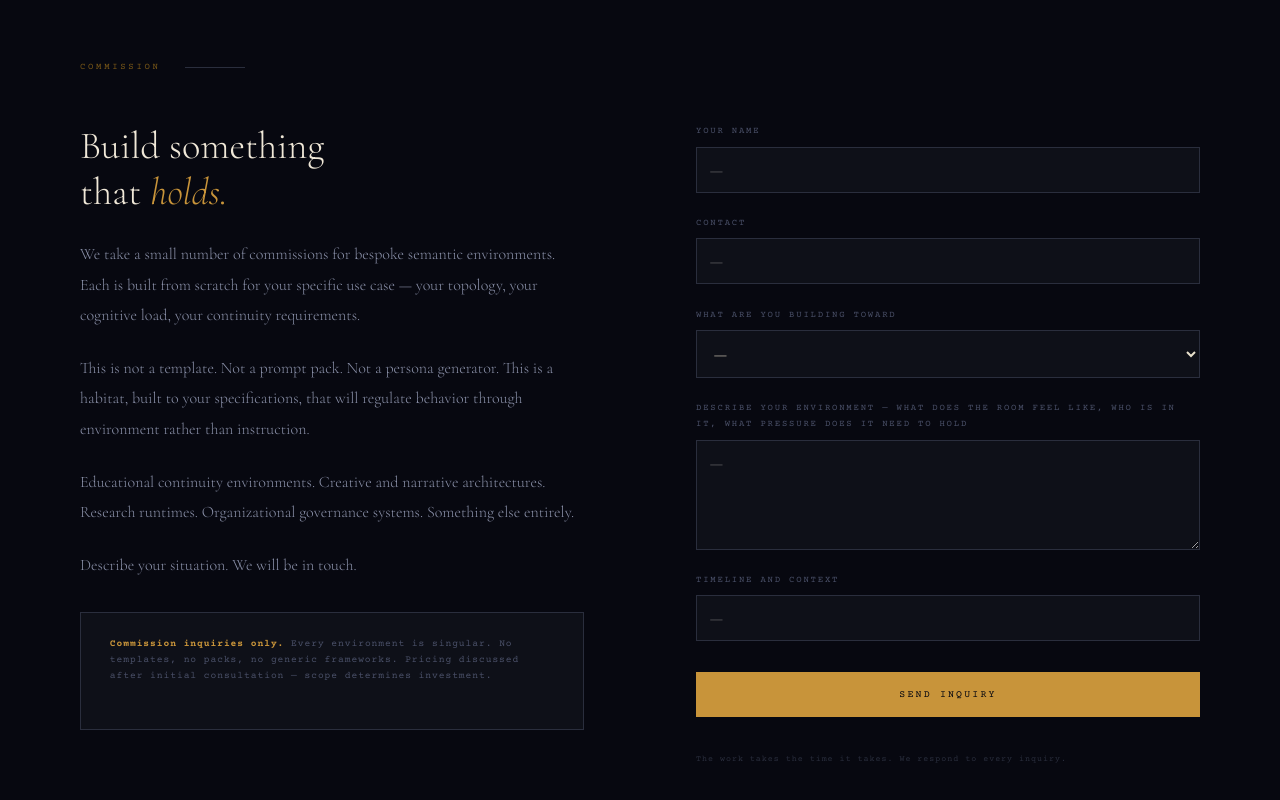
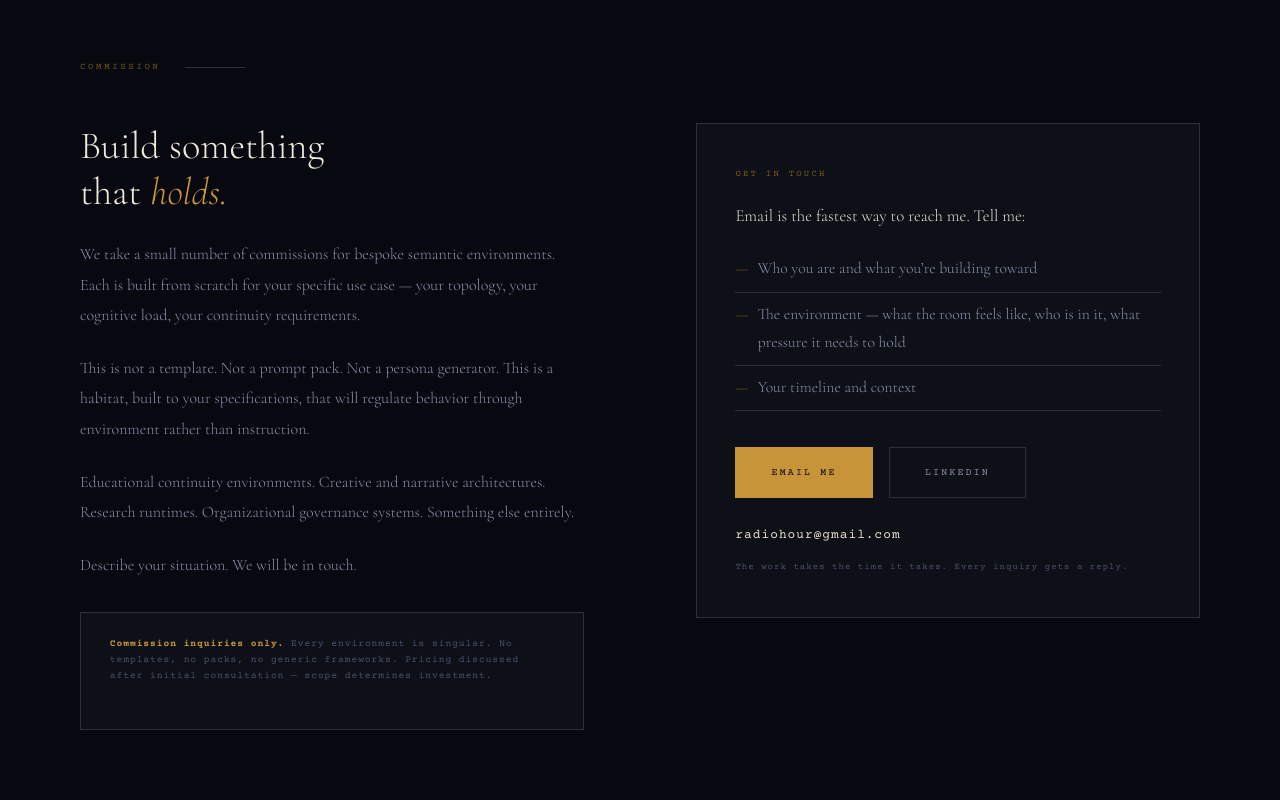
Before and after one commit to radiohour-pixel/semanticecology.org, a plain HTML site: page index.html in a window 1280 px wide. Shown: the part 10200-11000 px from the top of the page. Drawn offline with nearby package versions, Linux system fonts and the light colour scheme.

Commit message:
Replace commission form with email and LinkedIn contact
The mailto form posted to michael@semanticecology.org and only worked for
visitors with a desktop mail client set up. Replaced with a contact card:
Email me (radiohour@gmail.com, subject prefilled), LinkedIn, the address
in plain text, and a short list of what to include.

Co-Authored-By: Claude Opus 5.5 <noreply@anthropic.com>
Claude-Session: https://claude.ai/code/session_01VcoYWEcNcvdrwVnv5oYL2n

```diff
--- a/index.html
+++ b/index.html
@@ -122,6 +122,14 @@ section{padding:7rem 5rem}
 .price-note{margin-top:2rem;padding:1.4rem 1.8rem;border:1px solid var(--stone);background:var(--deep)}
 .price-note p{font-family:'Courier Prime',monospace;font-size:0.6rem;letter-spacing:0.1em;color:var(--fog);line-height:1.7}
 .price-note strong{color:var(--amber);font-weight:700}
+.contact-card{border:1px solid var(--stone);padding:2.6rem 2.4rem;background:var(--deep)}
+.contact-k{font-family:'Courier Prime',monospace;font-size:0.56rem;letter-spacing:0.25em;text-transform:uppercase;color:var(--amber-dim);margin-bottom:1.2rem}
+.contact-lead{font-size:1.05rem;color:var(--ivory);margin-bottom:1rem}
+.contact-list{list-style:none;margin-bottom:2.2rem}
+.contact-list li{font-size:0.98rem;color:var(--ash);line-height:1.8;padding:0.5rem 0 0.5rem 1.4rem;border-bottom:1px solid var(--stone);position:relative}
+.contact-list li::before{content:'—';position:absolute;left:0;color:var(--amber-dim)}
+.contact-actions{display:flex;gap:1rem;flex-wrap:wrap}
+.contact-addr{font-family:'Courier Prime',monospace;font-size:0.8rem;letter-spacing:0.08em;color:var(--ivory);margin-top:1.6rem;user-select:all}
 .commission-form{display:flex;flex-direction:column;gap:1.4rem}
 .field-group{display:flex;flex-direction:column;gap:0.45rem}
 .field-group label{font-family:'Courier Prime',monospace;font-size:0.56rem;letter-spacing:0.2em;text-transform:uppercase;color:var(--fog)}
@@ -129,7 +137,7 @@ section{padding:7rem 5rem}
 .field-group input:focus,.field-group textarea:focus,.field-group select:focus{border-color:var(--amber-dim)}
 .field-group select option{background:var(--deep);color:var(--ivory)}
 .field-group textarea{min-height:110px}
-.form-note{font-family:'Courier Prime',monospace;font-size:0.52rem;letter-spacing:0.12em;color:var(--stone);margin-top:0.8rem;line-height:1.7}
+.form-note{font-family:'Courier Prime',monospace;font-size:0.56rem;letter-spacing:0.12em;color:var(--fog);margin-top:0.8rem;line-height:1.7}
 
 footer{background:var(--deep);border-top:1px solid var(--stone);padding:3.5rem 5rem;display:flex;justify-content:space-between;align-items:flex-end}
 .footer-left p{font-family:'Courier Prime',monospace;font-size:0.56rem;letter-spacing:0.18em;color:var(--fog);text-transform:uppercase;line-height:2.2}
@@ -477,38 +485,21 @@ a.gh-card:hover .gh-go{color:var(--amber)}
         </div>
       </div>
       <div class="commission-right reveal">
-        <form class="commission-form" action="mailto:michael@semanticecology.org" method="POST" enctype="text/plain">
-          <div class="field-group">
-            <label for="name">Your name</label>
-            <input type="text" id="name" name="name" placeholder="—" required>
+        <div class="contact-card">
+          <p class="contact-k">Get in touch</p>
+          <p class="contact-lead">Email is the fastest way to reach me. Tell me:</p>
+          <ul class="contact-list">
+            <li>Who you are and what you&rsquo;re building toward</li>
+            <li>The environment &mdash; what the room feels like, who is in it, what pressure it needs to hold</li>
+            <li>Your timeline and context</li>
+          </ul>
+          <div class="contact-actions">
+            <a href="mailto:radiohour@gmail.com?subject=Commission%20inquiry" class="btn btn-primary">Email me</a>
+            <a href="https://www.linkedin.com/in/michael-tesney-64761214/" target="_blank" rel="noopener" class="btn btn-ghost">LinkedIn</a>
           </div>
-          <div class="field-group">
-            <label for="email">Contact</label>
-            <input type="email" id="email" name="email" placeholder="—" required>
-          </div>
-          <div class="field-group">
-            <label for="usecase">What are you building toward</label>
-            <select id="usecase" name="usecase">
-              <option value="">—</option>
-              <option>Educational continuity environment</option>
-              <option>Creative / narrative architecture</option>
-              <option>Research runtime</option>
-              <option>Organizational / governance system</option>
-              <option>Therapeutic or support context</option>
-              <option>Something else entirely</option>
-            </select>
-          </div>
-          <div class="field-group">
-            <label for="environment">Describe your environment — what does the room feel like, who is in it, what pressure does it need to hold</label>
-            <textarea id="environment" name="environment" placeholder="—"></textarea>
-          </div>
-          <div class="field-group">
-            <label for="timeline">Timeline and context</label>
-            <input type="text" id="timeline" name="timeline" placeholder="—">
-          </div>
-          <button type="submit" class="btn btn-primary" style="margin-top:0.5rem">Send inquiry</button>
-          <p class="form-note">The work takes the time it takes. We respond to every inquiry.</p>
-        </form>
+          <p class="contact-addr">radiohour@gmail.com</p>
+          <p class="form-note">The work takes the time it takes. Every inquiry gets a reply.</p>
+        </div>
       </div>
     </div>
   </div>
```
